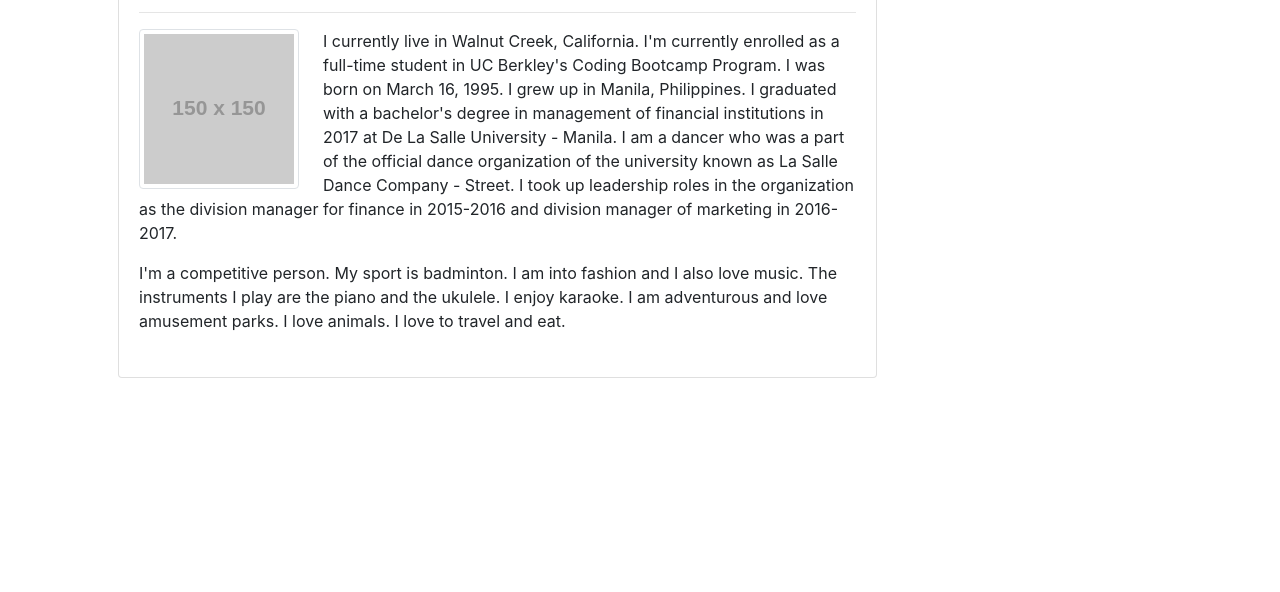
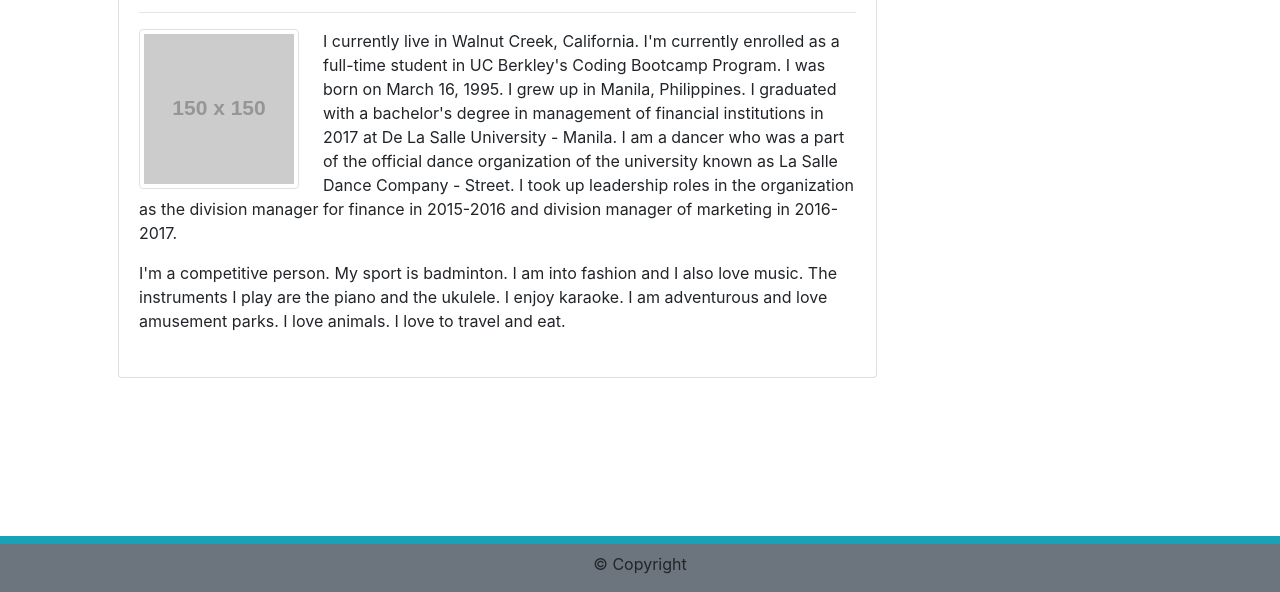
Before and after one commit to janessaref/my-portfolio, a plain HTML site: page index.html in a window 1280 px wide. Shown: the part 208-800 px from the top of the page. Drawn offline with nearby package versions, Linux system fonts and the light colour scheme; placeholder pictures from the web are drawn by us.

Commit message:
add footer to each html file

```diff
--- a/index.html
+++ b/index.html
@@ -57,6 +57,14 @@
           <div class="col-md-3 col-lg-3"></div>
         </div>
     </div>
+        <footer class="jumbotron jumbotron-fluid mt-5 mb-0 p-4 fixed-bottom bg-secondary">
+            <div class="jumbotron jumbotron-fluid mt-2 mb-5 p-1 fixed-bottom bg-info">
+                <div class="container fixed-bottom text-center">
+                    <p>&#169; Copyright</p>
+                </div>
+            </div>
+        </footer>
+
 
     <!-- Optional JavaScript -->
     <!-- jQuery first, then Popper.js, then Bootstrap JS -->
```
Also changed, not shown: contacts.html (+7 -0 lines), portfolio.html (+7 -0 lines).
